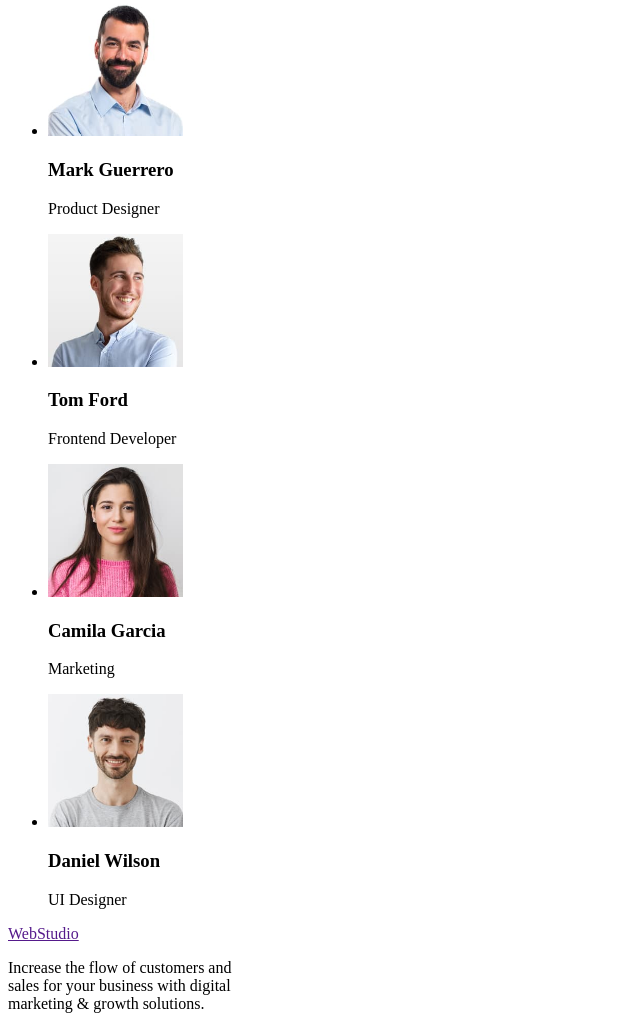
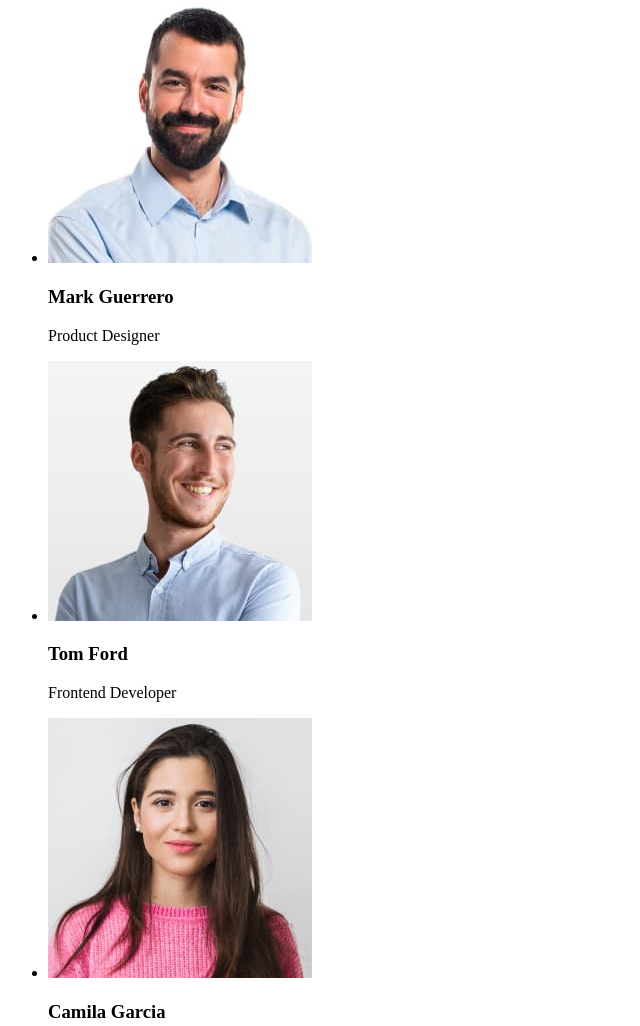
Before and after one commit to Nataliya-Levkivska/goit-markup-hw-01, a plain HTML site: page index.html in a window 1280 px wide. Shown: the part 1615-2641 px from the top of the page, without its empty margins (0-640 px from the left). Drawn offline with Linux system fonts and the light colour scheme.

Commit message:
ширина картинок команди змінена на 264

```diff
--- a/index.html
+++ b/index.html
@@ -64,22 +64,22 @@ problem to walk away with the perfect and creative solution. </p>
             <h2>Our Team</h2>
             <ul>
                 <li>
-                    <img src="./images/photo4.jpg" alt="bearded man" width="135">
+                    <img src="./images/photo4.jpg" alt="bearded man" width="264">
                     <h3>Mark Guerrero</h3>
                     <p>Product Designer</p>
                 </li>
                 <li>
-                    <img src="./images/photo5.jpg" alt="smiling men" width="135">
+                    <img src="./images/photo5.jpg" alt="smiling men" width="264">
                     <h3>Tom Ford</h3>
                     <p>Frontend Developer</p>
                 </li>
                 <li>
-                    <img src="./images/photo6.jpg" alt="cute girl" width="135">
+                    <img src="./images/photo6.jpg" alt="cute girl" width="264">
                     <h3>Camila Garcia</h3>
                     <p>Marketing</p>
                 </li>
                 <li>
-                    <img src="./images/photo7.jpg" alt="nice man" width="135">
+                    <img src="./images/photo7.jpg" alt="nice man" width="264">
                     <h3>Daniel Wilson</h3>
                     <p>UI Designer</p>
                 </li>
```
